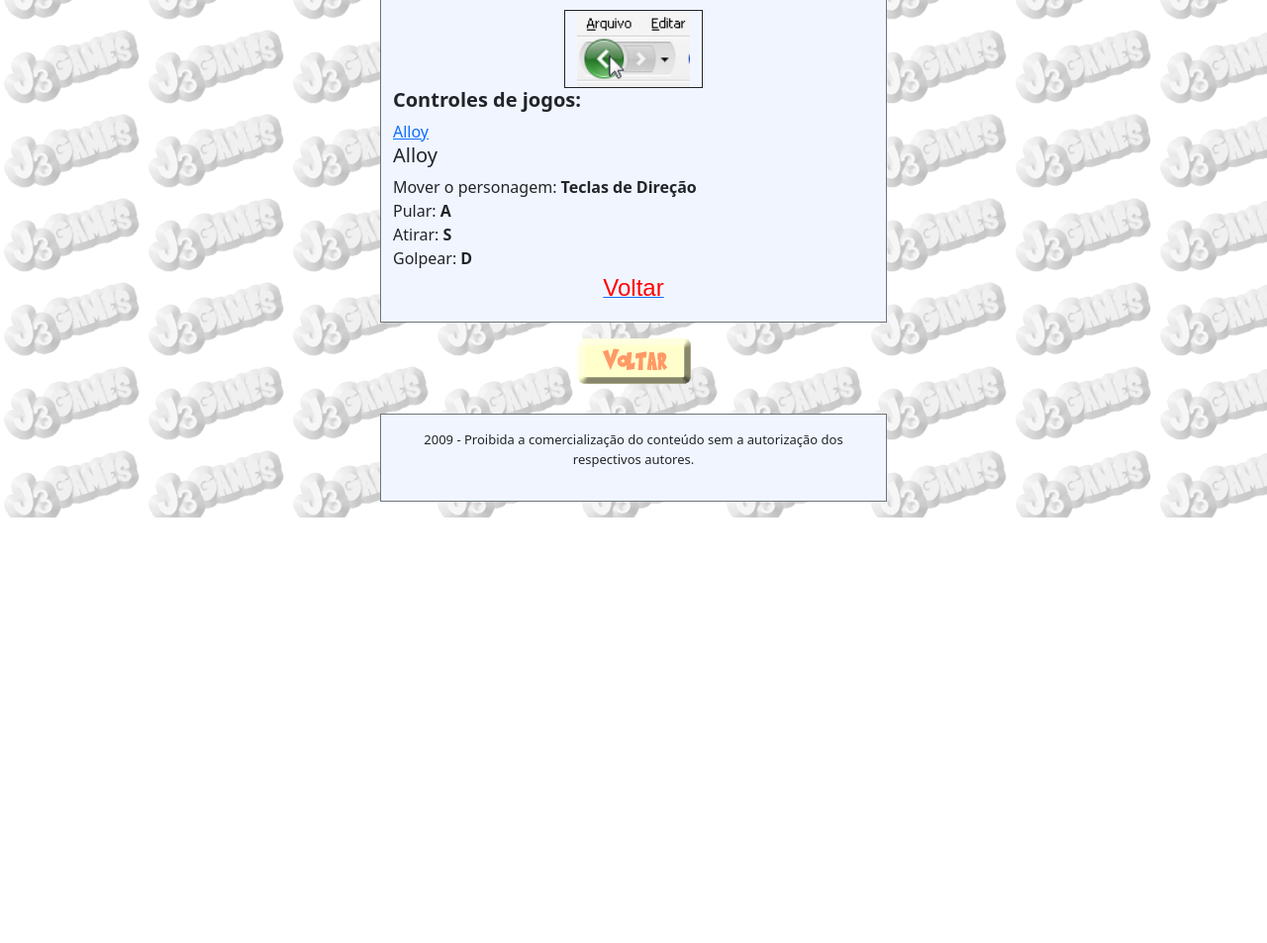
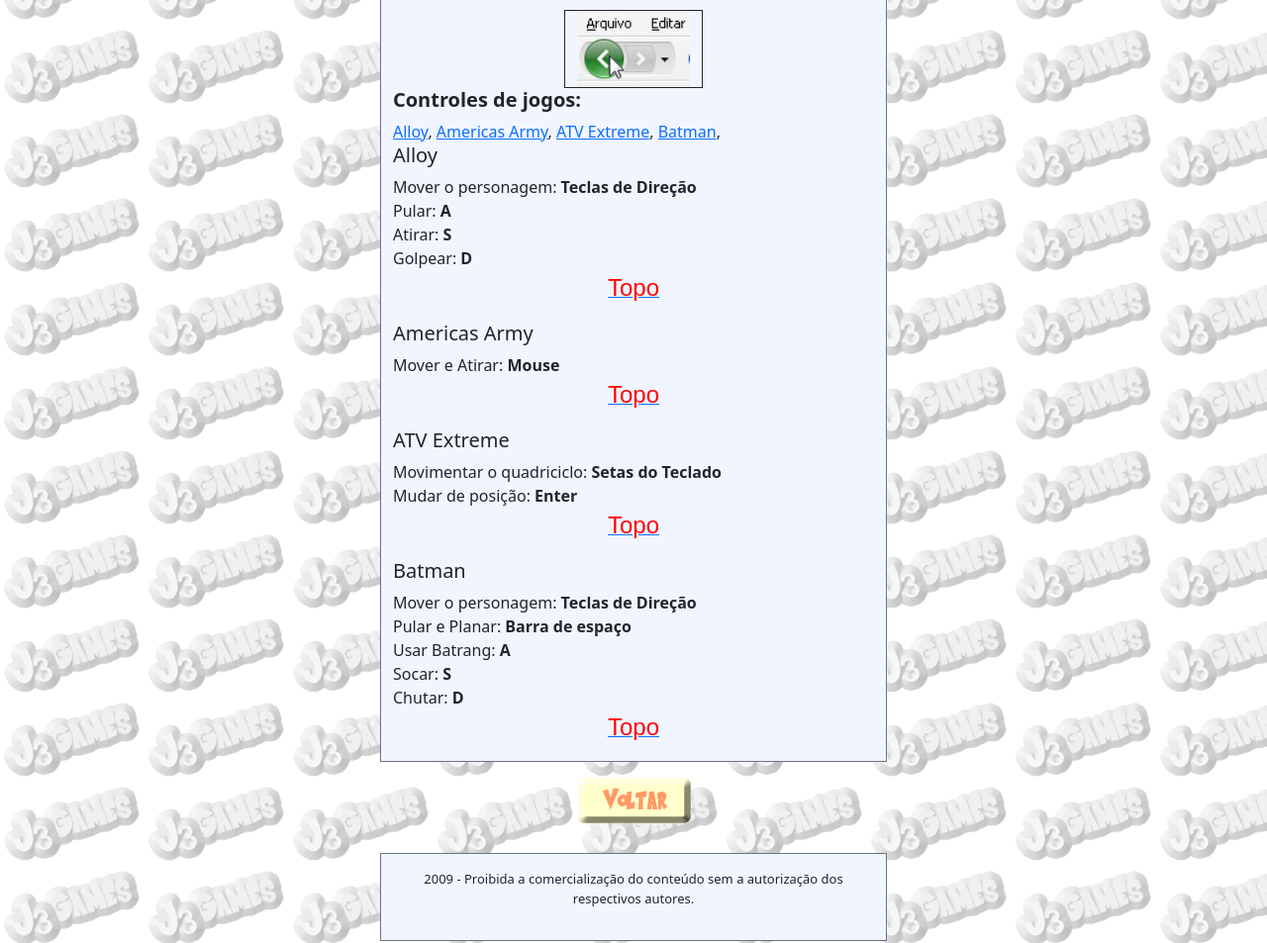
Before and after one commit to jonathadv/j3games, a plain HTML site: page ajuda.html in a window 1280 px wide. Shown: the part 1080-2033 px from the top of the page at 99% size. Before the commit the page ends 1603 px from the top, so only its background shows below. Drawn offline with nearby package versions, Linux system fonts and the light colour scheme.

Commit message:
update help

```diff
--- a/ajuda.html
+++ b/ajuda.html
@@ -44,9 +44,6 @@
 
          <div>
             <h5 id="controles-de-jogos"><b>Controles de jogos:</b></h5>
-            <div>
-               <a href="#Alloy">Alloy</a>
-            </div>
             <div id="gameHelp"></div>
          </div>
 
--- a/assets/j3games/main.js
+++ b/assets/j3games/main.js
@@ -6,6 +6,29 @@
       { action: "Pular", key: "A" },
       { action: "Atirar", key: "S" },
       { action: "Golpear", key: "D" },
+    ]
+  },
+  {
+    name: "Americas Army",
+    commands: [
+      { action: "Mover e Atirar", key: "Mouse " },
+    ]
+  },
+  {
+    name: "ATV Extreme",
+    commands: [
+      { action: "Movimentar o quadriciclo", key: "Setas do Teclado" },
+      { action: "Mudar de posição", key: "Enter" },
+    ]
+  },
+  {
+    name: "Batman",
+    commands: [
+      { action: "Mover o personagem", key: "Teclas de Direção" },
+      { action: "Pular e Planar", key: "Barra de espaço" },
+      { action: "Usar Batrang", key: "A" },
+      { action: "Socar", key: "S" },
+      { action: "Chutar", key: "D" },
     ]
   },
 ];
@@ -130,8 +153,12 @@
 
 function loadGameHelp() {
   var html = [];
+  var gameNames = [];
+
 
   gameHelp.forEach(item => {
+    gameNames.push(`<span><a href="#${item.name}">${item.name}</a>, </span>\n`)
+
     html.push("<div>\n");
     html.push(`
     <h5 name="${item.name}" id="${item.name}">
@@ -142,11 +169,11 @@
       html.push(`<p class="noSpaceLine">${cmd.action}: <b>${cmd.key}</b></p>\n`);
     });
     html.push("</div>\n")
-    html.push('<p align="center"><a href="#controles-de-jogos"><font size="5" face="arial" color="red">Voltar</font></a></p>')
+    html.push('<p align="center"><a href="#controles-de-jogos"><font size="5" face="arial" color="red">Topo</font></a></p>')
 
   });
 
-  $('#gameHelp').append(html.join(""));
+  $('#gameHelp').append(gameNames.join("") + html.join(""));
 }
 
 $(document).ready(function () {
```
